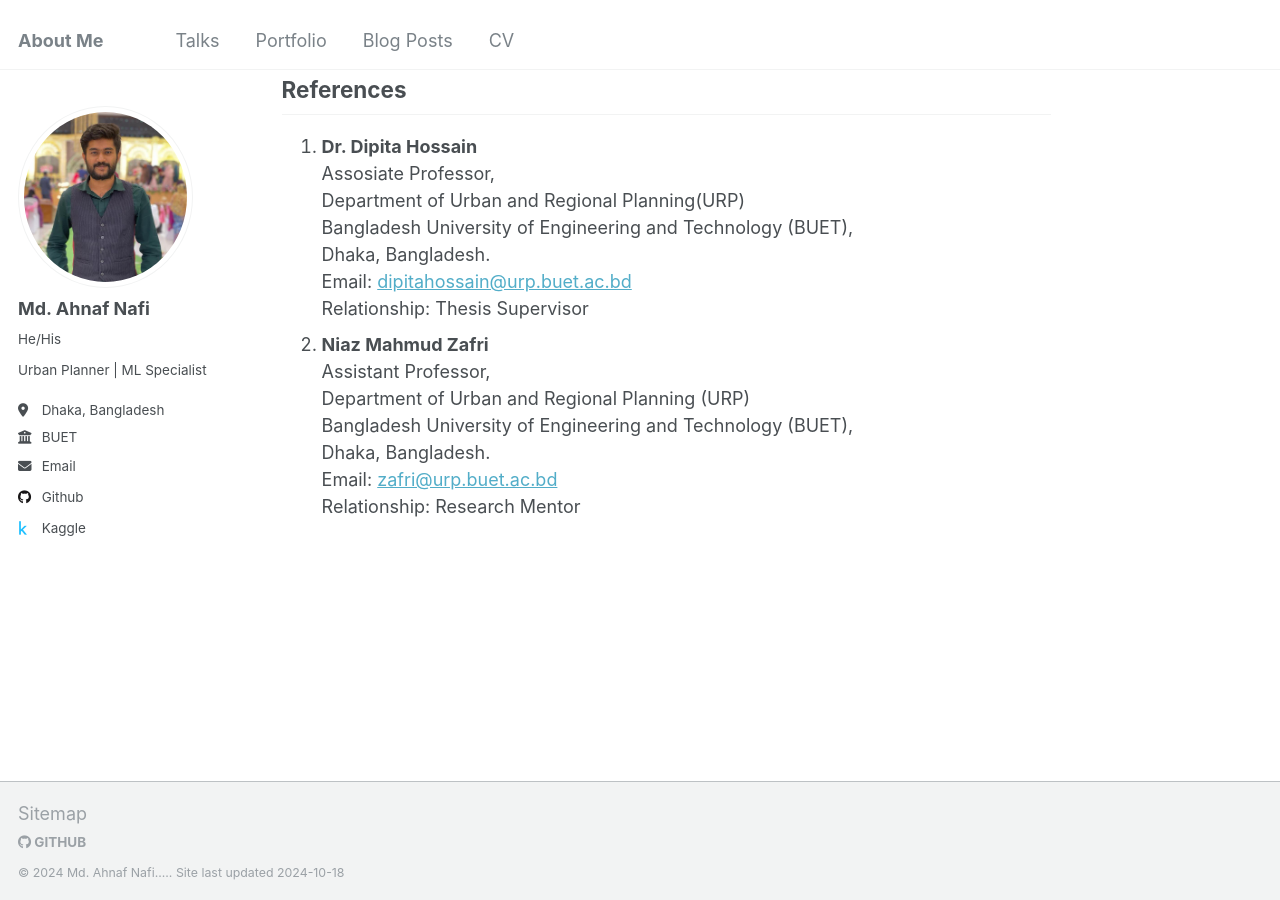
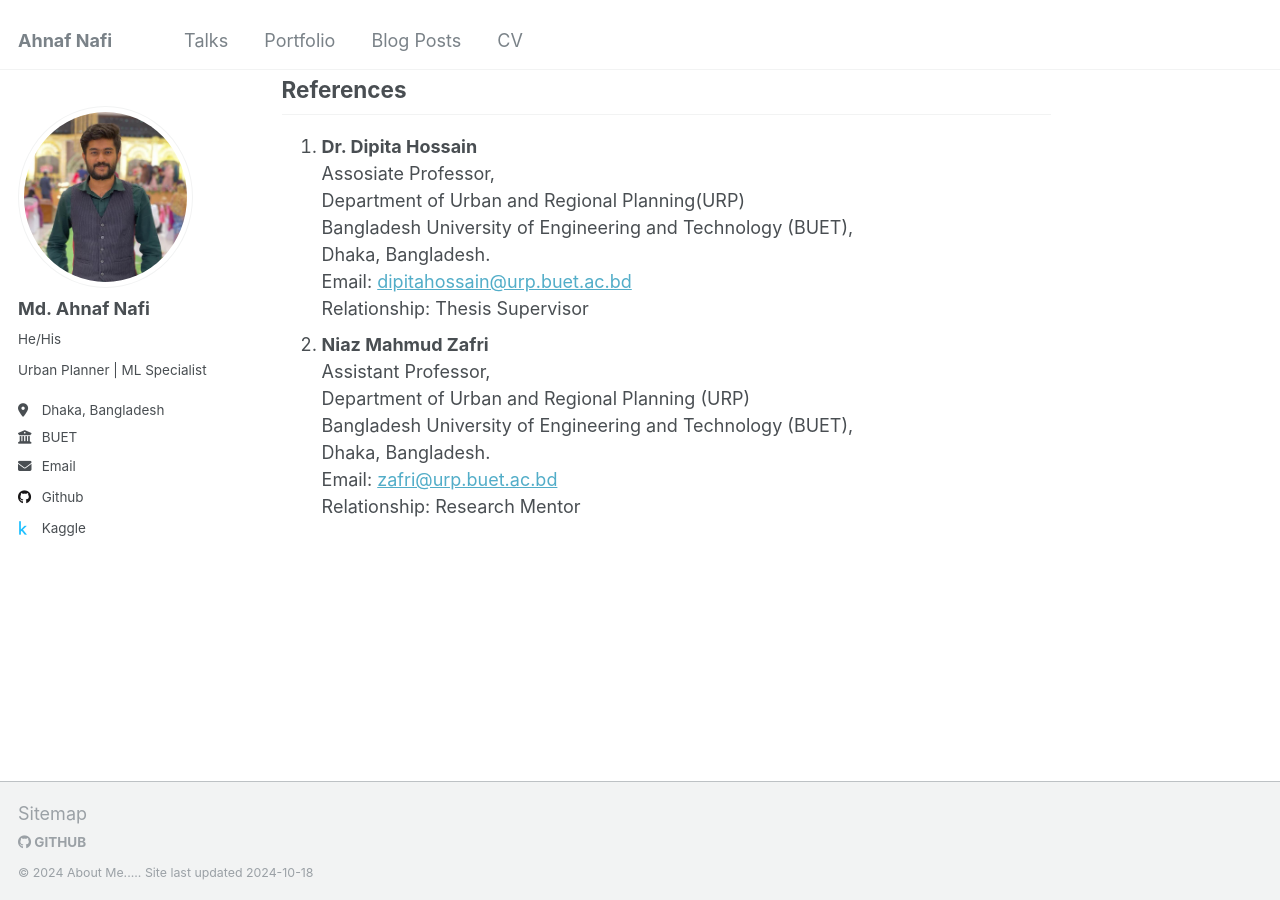
Before and after one commit to NafixData/ahnafnafi, a Jekyll site: the page built from _pages/about.md, in a window 1280 px wide and 900 px high, scrolled down 1572 px. Built offline with Jekyll 4.4.1, drawn with Linux system fonts in a browser that asks for light colours.

```diff
--- a/_config.yml
+++ b/_config.yml
@@ -8,9 +8,9 @@
 
 # Basic Site Settings
 locale                   : "en-US"
-title                    : "About Me"
+title                    : "Ahnaf Nafi"
 title_separator          : "-"
-name                     : &name "Md. Ahnaf Nafi"
+name                     : &name "About Me"
 description              : &description "personal description"
 url                      : "https://nafixdata.github.io/ahnafnafi"
 baseurl                  : "" # the subpath of your site, e.g. "/blog"
```
